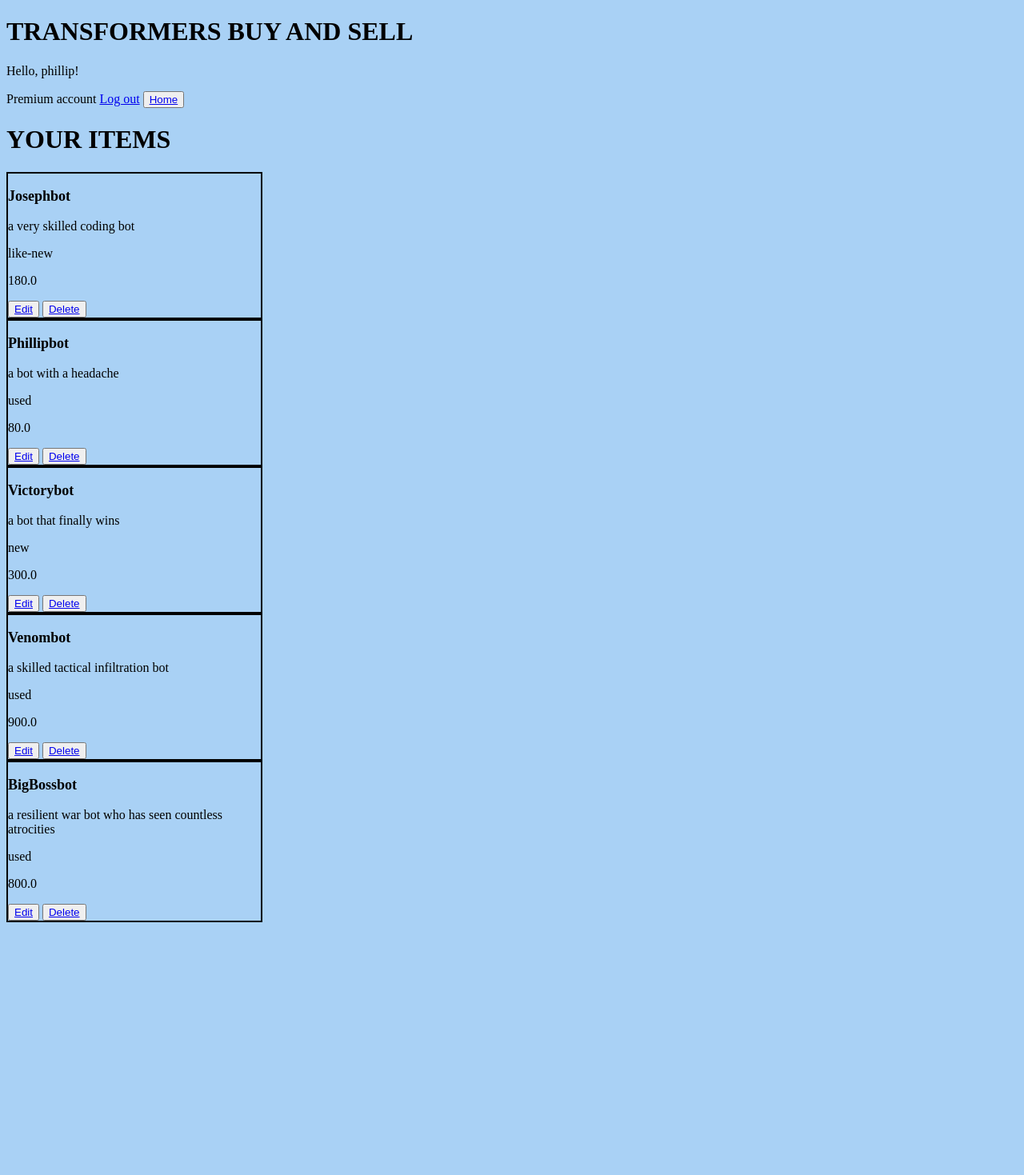
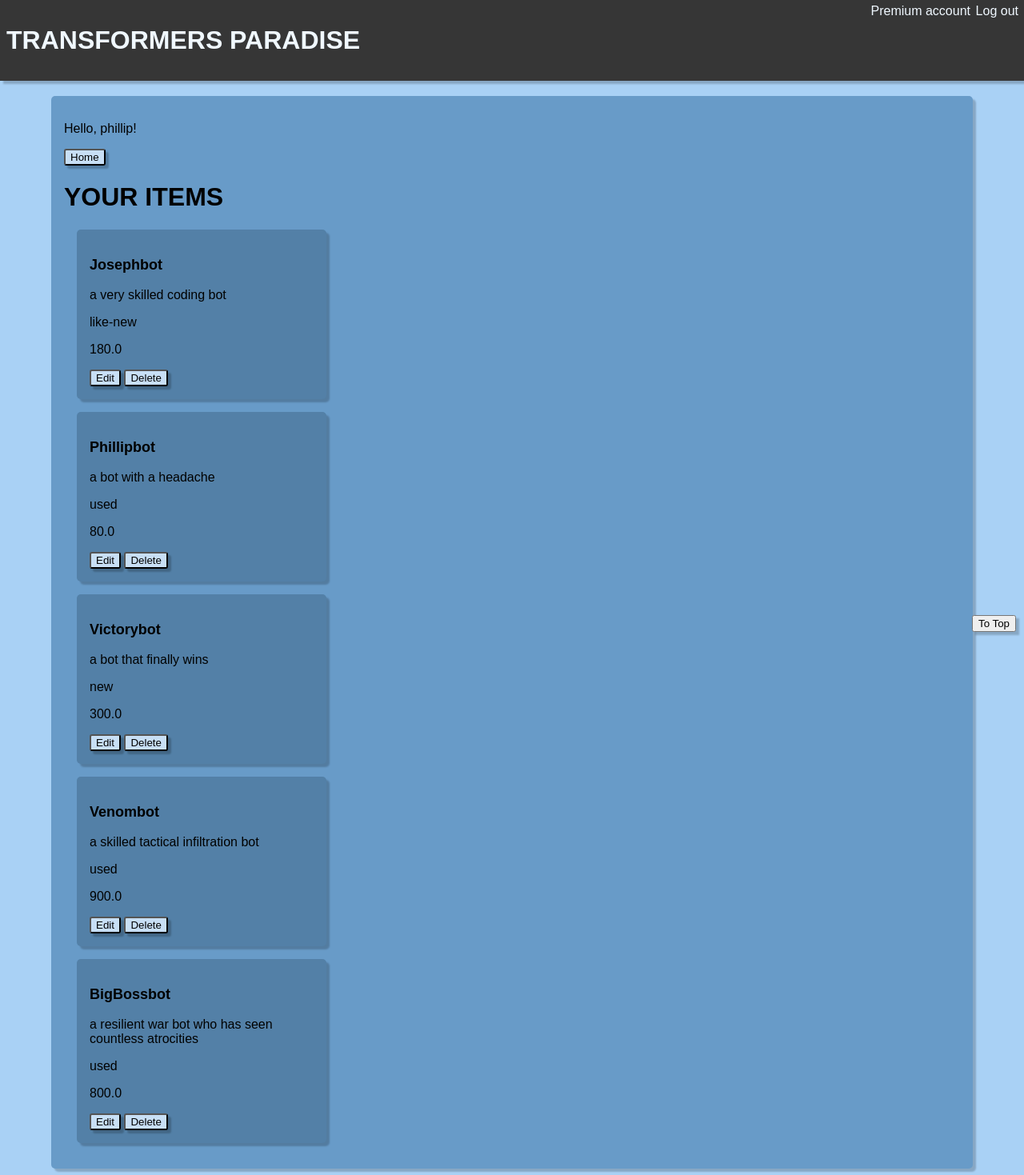
Before and after one commit to PhillipMardis/foam-app, a Django app: page /allposts/ in a window 1280 px wide. Shown: the whole page at 80% size. Before the commit the page ends 1153 px from the top, so only its background shows below. Run offline with Django 4.2, Linux system fonts and the light colour scheme; a user stored in the database is signed in; data comes from the database, SQL or seed files in the repository; both versions use the stored data as it was after the commit.

Commit message:
full functionality and full styling ready for final review

```diff
--- a/app/static/style.css
+++ b/app/static/style.css
@@ -1,13 +1,157 @@
+* {
+    font-family: Arial, Helvetica, sans-serif;
+}
+
+
 .item_name {
     font-weight: bold;
     font-size: large;
 }
 
 .item {
-    border: 2px solid black;
+    background-color: rgb(83, 128, 167);
     width: 25%;
+    padding: 1em;
+    margin: 1em;
+    border-radius: 5px;
+    box-shadow: 4px 4px 2px rgba(0, 0, 0, 0.2);
+
 }
 
-body {
+.background {
+    position: relative;
     background-color: rgb(169, 209, 245);
+    display: flex;
+    justify-content: center;
+    align-items: center;
+
+
 }
+
+.sign {
+    margin:auto;
+    height: 30em;
+    width: 35em;
+    background-color: rgb(104, 155, 200);
+    border-radius: 5px;
+    box-shadow: 4px 4px 2px rgba(0, 0, 0, 0.2);
+}
+
+.log {
+    margin:auto;
+    height: 20em;
+    width: 35em;
+    background-color: rgb(104, 155, 200);
+    border-radius: 5px;
+    box-shadow: 4px 4px 2px rgba(0, 0, 0, 0.2);
+
+}
+
+.header {
+    position: fixed;
+    top: 0;
+    left: 0;
+    margin: 0;
+    width: 100%;
+    background-color: rgb(54, 54, 54);
+    padding-top: 1em;
+    padding-bottom: 1em;
+    padding-left: .25em;
+    color: aliceblue;
+    box-shadow: 4px 4px 2px rgba(0, 0, 0, 0.2);
+}
+.header a {
+    color: aliceblue;
+    text-decoration: none;
+}
+
+.home {
+
+    margin-top: 7em;
+    padding: 1em;
+    height: auto;
+    width: 70em;
+    background-color: rgb(104, 155, 200);
+    border-radius: 5px;
+    box-shadow: 4px 4px 2px rgba(0, 0, 0, 0.2);
+}
+
+.logout {
+    color: aliceblue;
+    position: fixed;
+    z-index: 1;
+    top: 5px;
+    right: 7px;
+}
+
+html{
+    scroll-behavior: smooth;
+}
+
+.to_top {
+    position:fixed;
+    bottom: 10px;
+    right: 10px;
+    z-index: 1;
+    transition: 1s;
+    box-shadow: 4px 4px 2px rgba(0, 0, 0, 0.2);
+}
+
+.account_type {
+    color: aliceblue;
+    position: fixed;
+    z-index: 1;
+    margin: 0;
+    top: 5px;
+    right: 67px;
+}
+
+.sign h1{
+    text-align: center;
+}
+
+.log h1{
+    text-align: center;
+}
+
+.form_element {
+    margin: 10px;
+    font-family: Arial, sans-serif;
+    font-size: 16px;
+}
+
+.sign_and_log_form {
+    display: flex;
+    flex-direction: column;
+    align-items: center;
+}
+
+.sign_and_log_button {
+    height: 50px;
+    width: 145px;
+    font-size: 22px;
+    margin-top: 10px;
+    background-color: rgb(200, 223, 245);
+    border-radius: 3px;
+    box-shadow: 4px 4px 2px rgba(0, 0, 0, 0.2);
+}
+
+.sign_and_log_swap {
+    text-align: center;
+}
+
+.flash_message {
+    text-align: center;
+
+}
+
+.button {
+    background-color: rgb(200, 223, 245);
+    border-radius: 3px;
+    box-shadow: 4px 4px 2px rgba(0, 0, 0, 0.2);
+}
+
+a {
+    text-decoration: none;
+    color: rgb(0, 0, 0);
+}
--- a/app/templates/allposts.html
+++ b/app/templates/allposts.html
@@ -1,5 +1,5 @@
 {% extends 'home.html' %} {% block content %}
-<button><a href="{% url "home" %}">Home</a></button>
+<button class="button"><a href="{% url "home" %}">Home</a></button>
 <h1>YOUR ITEMS</h1>
 
 {% if post_list is not None %}
@@ -11,8 +11,8 @@
     <p>{{ item.cond }}</p>
     <p>{{ item.price }}</p>
 
-    <button><a href="{% url "update" item.id %}">Edit</a></button>
-    <button><a href="{% url "delete" item.id %}">Delete</a></button>
+    <button class="button"><a href="{% url "update" item.id %}">Edit</a></button>
+    <button class="button"><a href="{% url "delete" item.id %}">Delete</a></button>
 </div>
 
 {% endfor %}{% endif %} {% endblock content %}
--- a/app/templates/buy.html
+++ b/app/templates/buy.html
@@ -1,6 +1,6 @@
 {% extends 'home.html' %} {% block content %}
 
-<button><a href="{% url "home" %}">Home</a></button>
+<button class="button"><a href="{% url "home" %}">Home</a></button>
 <h1>BROWSE FOR AN ITEM</h1>
 <h3>Filter by:</h3>
 
@@ -27,7 +27,7 @@
     <p>{{ item.cond }}</p>
     <p>{{ item.price }}</p>
 {% if user.username != item.user.username %}
-    <button><a href="{% url "purchase" item.id %}">Buy</a></button>
+    <button class="button"><a href="{% url "purchase" item.id %}">Buy</a></button>
 {% endif %}
 </div>
 
--- a/app/templates/delete.html
+++ b/app/templates/delete.html
@@ -10,6 +10,6 @@
 <p>{{ item.price }}</p>
 
 <a href="{% url "buy" %}">Cancel</a>
-<button><a href="{% url "successful_delete" item.id %}">Confirm</a></button>
+<button class="button"><a href="{% url "successful_delete" item.id %}">Confirm</a></button>
 
 {% endblock content %}
--- a/app/templates/home.html
+++ b/app/templates/home.html
@@ -9,26 +9,31 @@
     <title>Document</title>
     <link rel="stylesheet" href={% static "style.css" %}>
   </head>
-  <body>
-    <h1>TRANSFORMERS BUY AND SELL</h1>
-    <p>Hello, {{user.username}}!</p>
+  <body class="background">
+    <p class="account_type">{{user.groups.all.0}} account  </p>
+    <a class="logout" href="{% url "logout" %}">Log out</a>
+    <button class="to_top"><a href="#">To Top</button></a>
 
-    <span>{{user.groups.all.0}} account</span>
-    <span><a href="{% url "logout" %}">Log out</a></span>
+    <h1 class="header"><a href="{% url "home" %}">TRANSFORMERS PARADISE</a></h1>
+    <div class="home">
+
+      <p class="hello">Hello, {{user.username}}!</p>
+
 
       {% block content %}
       {% for message in messages %}
-            <p>{{ message }}</p>
+              <p class="flash_message">{{ message }}</p>
           {% endfor %}
 
-  <button><a href="{% url "buy" %}">Browse Figures</a></button>
+      <button class="button"><a href="{% url "buy" %}">Browse Figures</a></button>
 
       {% if user.groups.all.0.name == "Premium" %}
-  <button><a href="{% url "post" %}">Sell</a></button>
-  <button><a href="{% url "all_posts" %}">View your posts</a></button>
+      <button class="button"><a href="{% url "post" %}">Sell</a></button>
+      <button class="button"><a href="{% url "all_posts" %}">View your posts</a></button>
       {% endif %}
 
 
       {% endblock content %}
+    </div>
   </body>
 </html>
--- a/app/templates/post_item.html
+++ b/app/templates/post_item.html
@@ -1,5 +1,5 @@
 {% extends 'home.html' %} {% block content %}
-<button><a href="{% url "home" %}">Home</a></button>
+<button class="button"><a href="{% url "home" %}">Home</a></button>
 <h1>POST AN ITEM FOR SALE</h1>
 
 <form action="{% url "post" %}" method="POST">
@@ -8,7 +8,7 @@
 
 {{ form.as_p }}
 
-<button>Save</button>
+<button class="button">Save</button>
 
 
 
--- a/app/templates/purchase.html
+++ b/app/templates/purchase.html
@@ -8,6 +8,6 @@
 <p>{{ item.price }}</p>
 
 <a href="{% url "buy" %}">Cancel</a>
-<button><a href="{% url "successful_purchase" item.id %}">Confirm Purchase</a></button>
+<button class="button"><a href="{% url "successful_purchase" item.id %}">Confirm Purchase</a></button>
 
 {% endblock content %}
--- a/app/templates/update.html
+++ b/app/templates/update.html
@@ -1,5 +1,5 @@
 {% extends 'home.html' %} {% block content %}
-<button><a href="{% url "home" %}">Home</a></button>
+<button class="button"><a href="{% url "home" %}">Home</a></button>
 <h1>EDIT ITEM</h1>
 
 <form action="" method="POST">
@@ -8,7 +8,7 @@
 
 {{ form.as_p }}
 
-<button>Save</button>
+<button class="button">Save</button>
 
 
 
```
Also changed, not shown: app/templates/login.html (+20 -9 lines), app/templates/signup.html (+21 -10 lines), db.sqlite3. Lines whose indentation alone changed are shown as unchanged.
